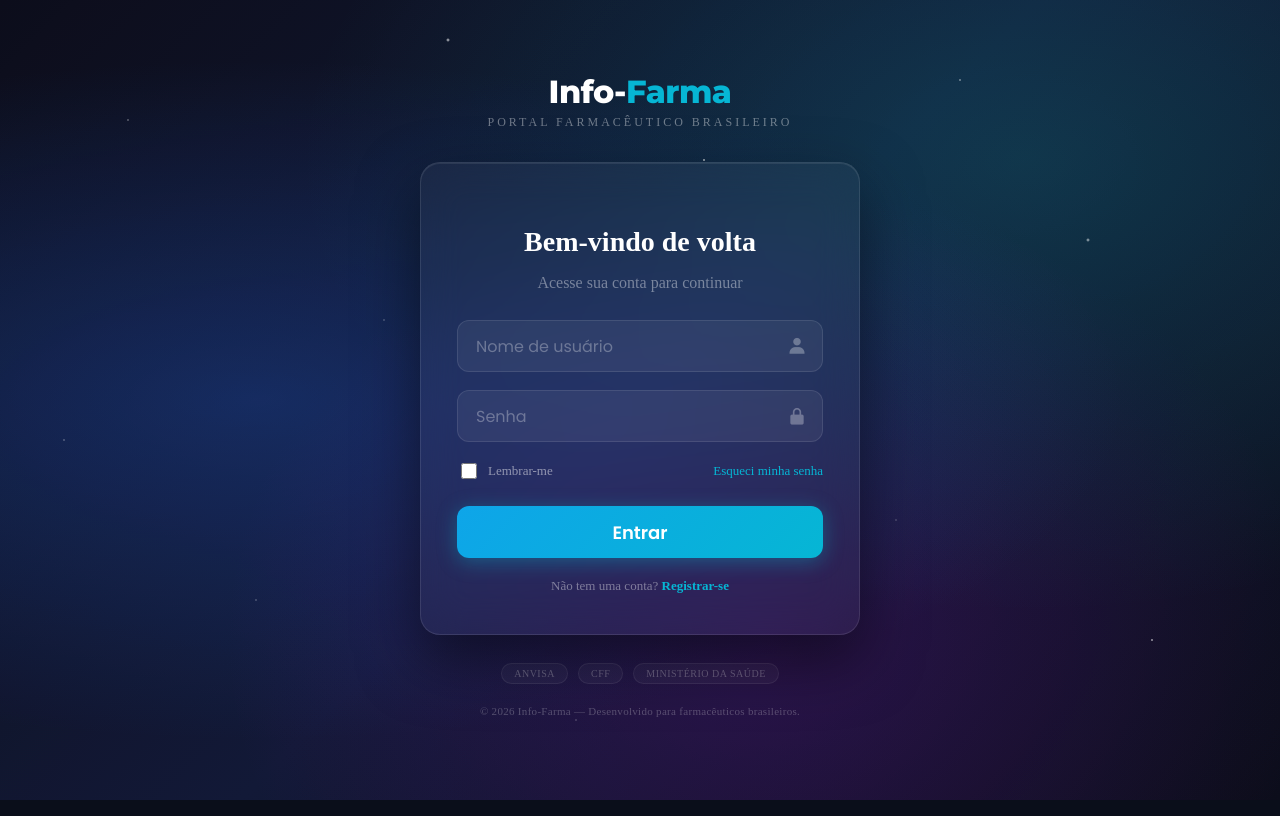
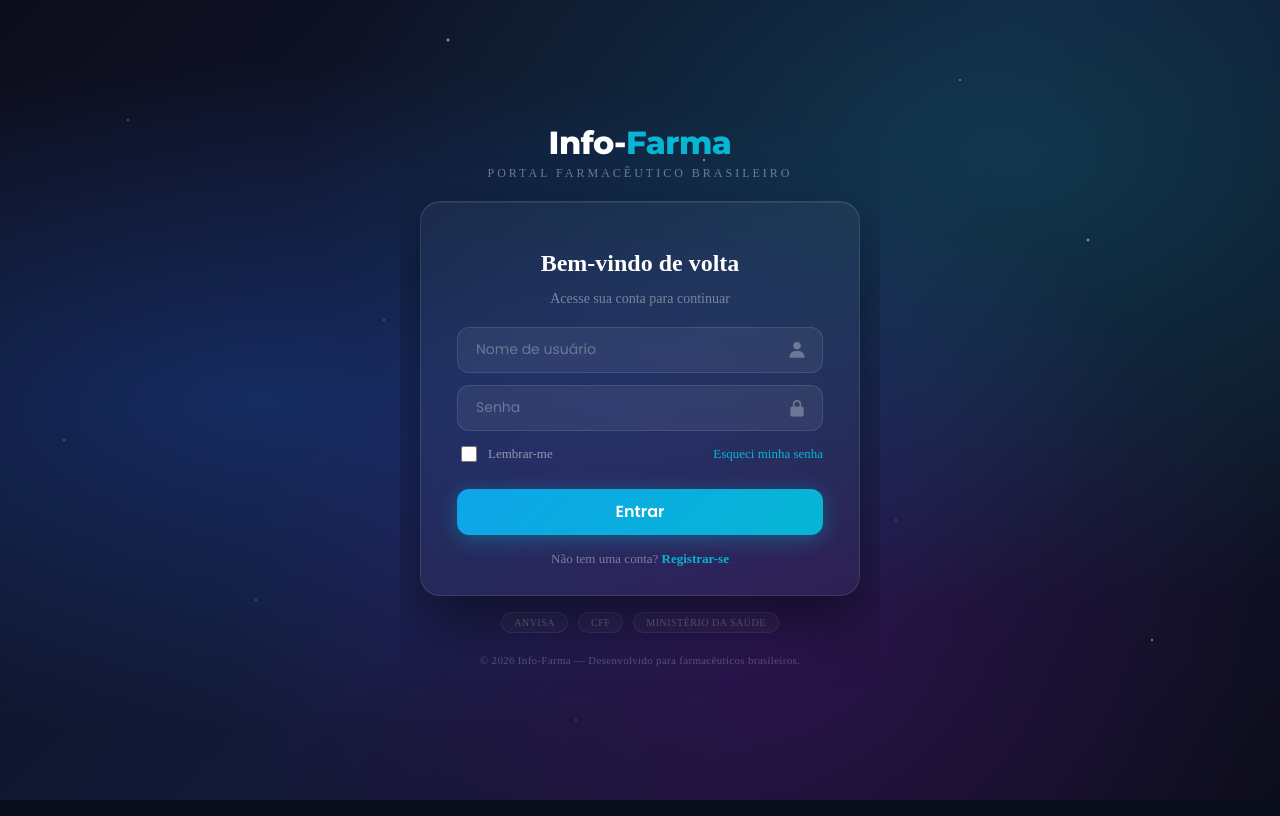
Before and after one commit to gustavoaraujo1201-lab/info-farma, a website: page pages/login.html in a window 1280 px wide. Drawn offline with nearby package versions, Linux system fonts and the light colour scheme.

Commit message:
ajuste layout registro

```diff
--- a/css/login.css
+++ b/css/login.css
@@ -43,9 +43,12 @@
 .login-wrapper {
     position: relative; z-index: 10;
     width: 100%; max-width: 440px; padding: 20px;
+    /* permite scroll quando o conteúdo for maior que a tela */
+    max-height: 100vh;
+    overflow-y: auto;
 }
 
-.logo { text-align: center; margin-bottom: 32px; }
+.logo { text-align: center; margin-bottom: 20px; }
 .logo-text {
     font-family: 'Montserrat', sans-serif;
     font-size: 32px; font-weight: 800; letter-spacing: -0.5px;
@@ -61,20 +64,20 @@
     background: rgba(255,255,255,0.04);
     border: 1px solid rgba(255,255,255,0.1);
     backdrop-filter: blur(20px);
-    border-radius: 20px; padding: 40px 36px;
+    border-radius: 20px; padding: 28px 36px;
     box-shadow: 0 25px 60px rgba(0,0,0,0.5), inset 0 1px 0 rgba(255,255,255,0.08);
 }
-.card h2 { font-size: 28px; font-weight: 600; color: #fff; margin-bottom: 6px; text-align: center; }
-.card > p { font-size: 16px; color: rgba(255,255,255,0.4); margin-bottom: 28px; text-align: center; }
+.card h2 { font-size: 24px; font-weight: 600; color: #fff; margin-bottom: 4px; text-align: center; }
+.card > p { font-size: 14px; color: rgba(255,255,255,0.4); margin-bottom: 20px; text-align: center; }
 
-.field { position: relative; margin-bottom: 18px; }
+.field { position: relative; margin-bottom: 12px; }
 .field input {
-    width: 100%; height: 52px;
+    width: 100%; height: 46px;
     box-sizing: border-box;
     background: rgba(255,255,255,0.06);
     border: 1px solid rgba(255,255,255,0.1);
     border-radius: 12px; outline: none; color: #fff;
-    font-family: 'Poppins', sans-serif; font-size: 16px;
+    font-family: 'Poppins', sans-serif; font-size: 14px;
     padding: 0 48px 0 18px;
     transition: border-color 0.2s, background 0.2s;
 }
@@ -105,13 +108,13 @@
 .row-opts a:hover { text-decoration: underline; }
 
 .btn-entrar {
-    width: 100%; height: 52px; border: none; border-radius: 12px;
+    width: 100%; height: 46px; border: none; border-radius: 12px;
     background: linear-gradient(135deg, #0ea5e9, #06b6d4);
     color: #fff; font-family: 'Poppins', sans-serif;
-    font-size: 18px; font-weight: 600; cursor: pointer;
+    font-size: 16px; font-weight: 600; cursor: pointer;
     transition: opacity 0.2s, transform 0.2s, box-shadow 0.2s;
     box-shadow: 0 4px 20px rgba(6,182,212,0.35);
-    margin-bottom: 20px;
+    margin-bottom: 16px;
 }
 .btn-entrar:hover { opacity: 0.9; transform: translateY(-2px); box-shadow: 0 8px 28px rgba(6,182,212,0.5); }
 .btn-entrar:active { transform: translateY(0); }
@@ -122,7 +125,7 @@
 
 .badges {
     display: flex; justify-content: center;
-    gap: 10px; margin-top: 28px; flex-wrap: wrap;
+    gap: 10px; margin-top: 16px; flex-wrap: wrap;
 }
 .badge {
     font-size: 10px; color: rgba(255,255,255,0.3);
```
